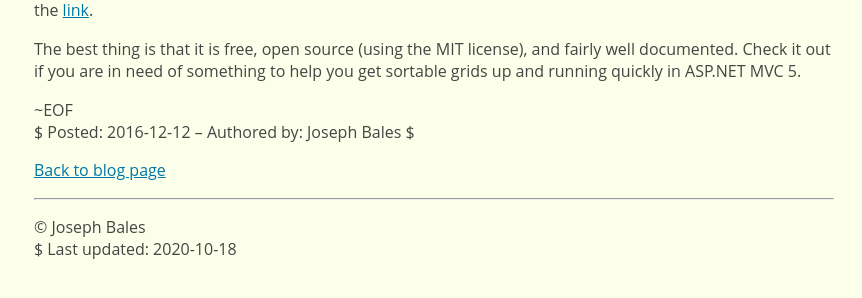
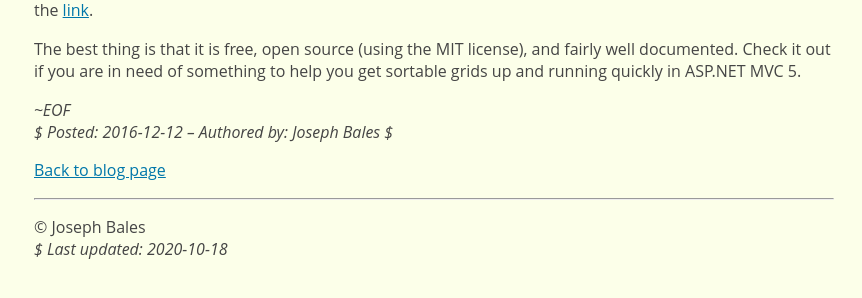
Before and after one commit to josephbales/jb-jekyll, a Jekyll site: the page built from _posts/2016-12-12-Free-Grid-Sorting-in-ASP.NET-MVC-5.md, in a window 1280 px wide. Shown: the part 508-806 px from the top of the page, without its empty margins (206-1068 px from the left). Built offline with Jekyll 4.4.1, drawn with Linux system fonts in a browser that asks for light colours.

Commit message:
left out the comma

```diff
--- a/css/main.css
+++ b/css/main.css
@@ -60,7 +60,7 @@ blockquote:after {
     display: block;
     clear: both;
 }
-.posted-on .last-updated {
+.posted-on, .last-updated {
     font-style: italic;
 }
 .blog-list-date {
```
